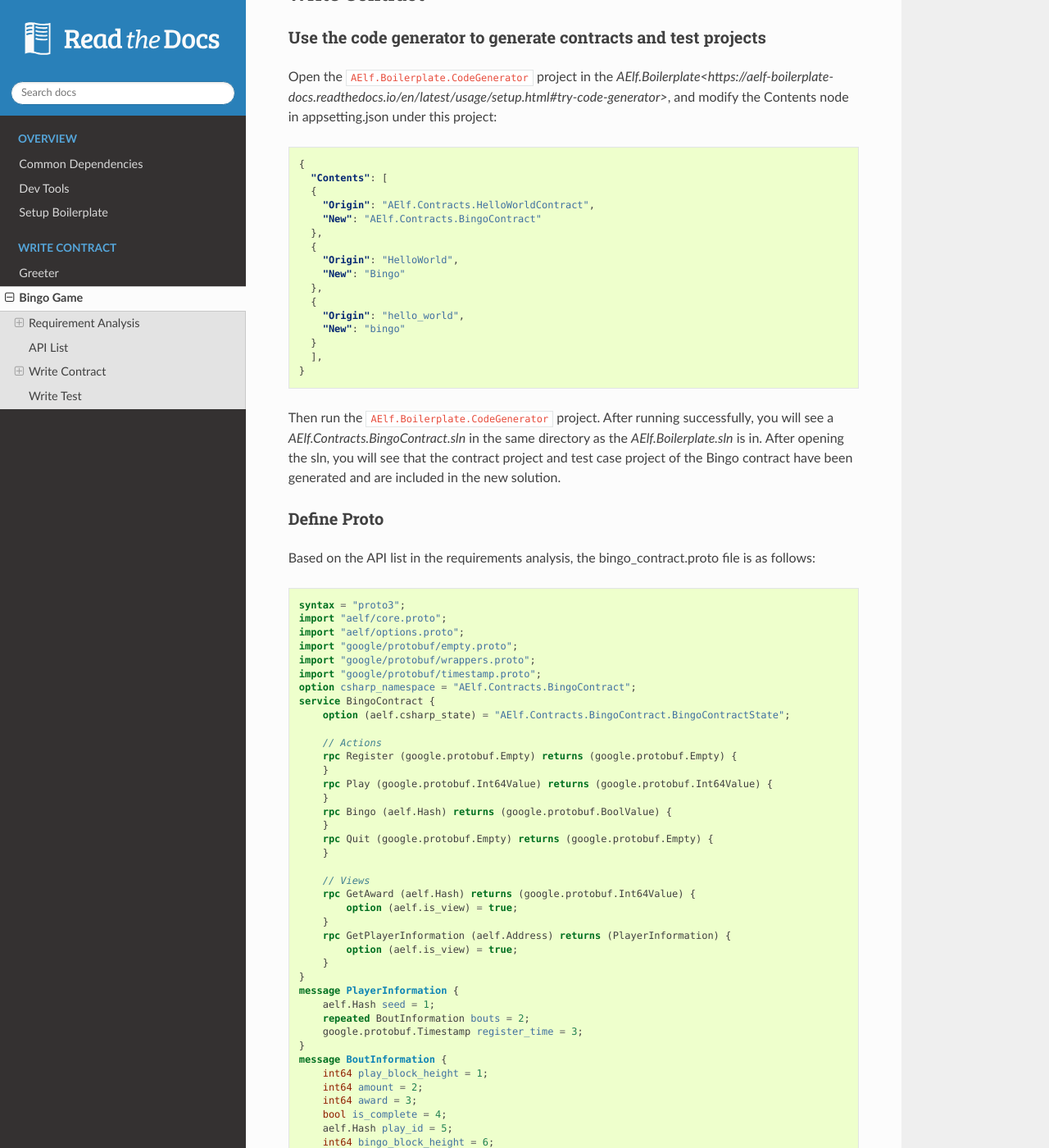
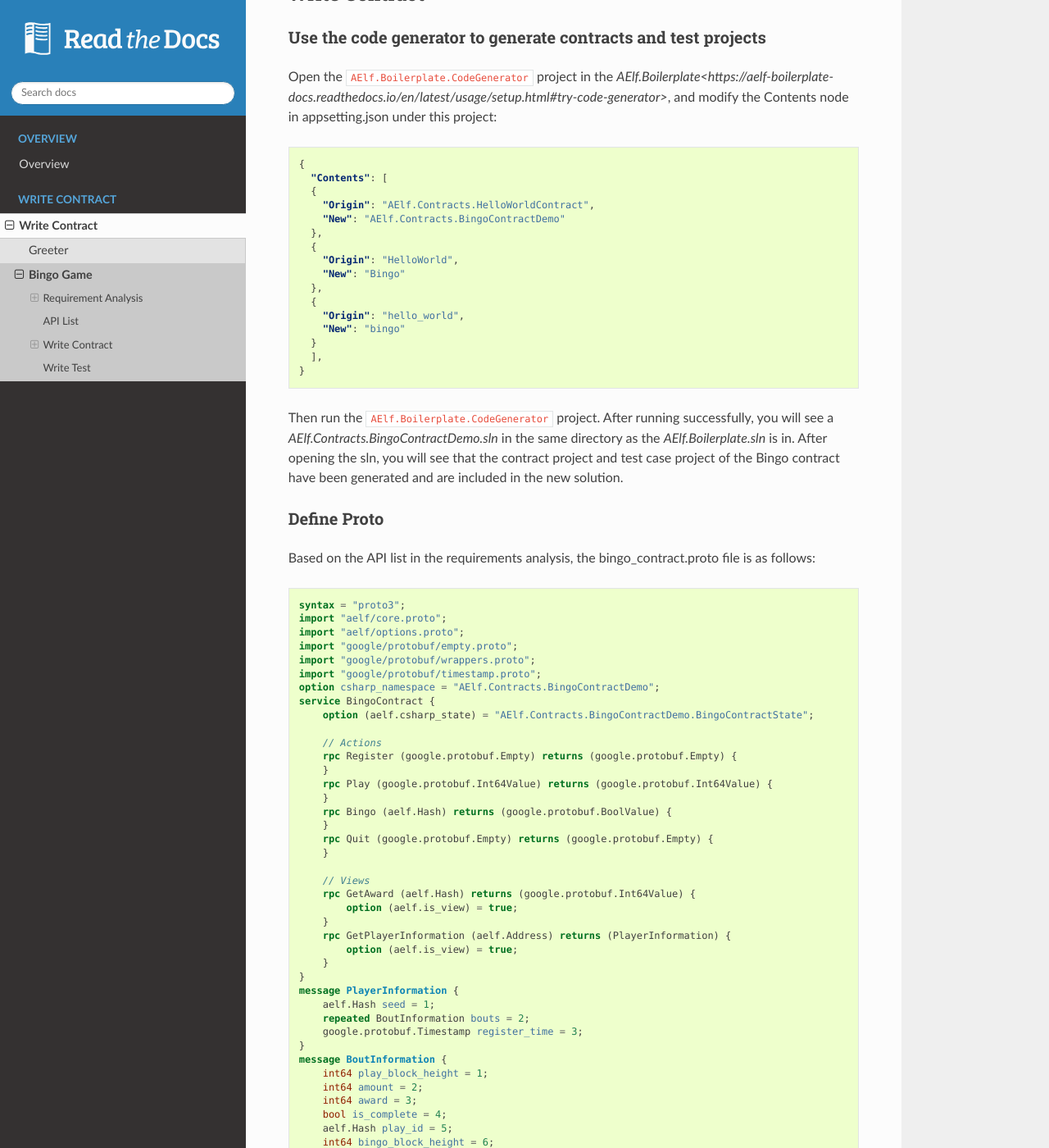
Before and after one commit to AElfProject/aelf-boilerplate, a Sphinx documentation site: the page built from docs/demo/bingo-game.rst, in a window 1280 px wide and 1400 px high, scrolled down 1412 px. Shown: the whole window at 82% size. Built offline with Sphinx 7.4.7 and the Read the Docs theme 2.0.0, drawn with Linux system fonts in a browser that asks for light colours; some of the changed text lies outside the part shown.

Commit message:
Improve contract demo docs.

```diff
--- a/docs/demo/bingo-game.rst
+++ b/docs/demo/bingo-game.rst
@@ -91,7 +91,7 @@
      "Contents": [
      {
        "Origin": "AElf.Contracts.HelloWorldContract",
-       "New": "AElf.Contracts.BingoContract"
+       "New": "AElf.Contracts.BingoContractDemo"
      },
      {
        "Origin": "HelloWorld",
@@ -105,7 +105,7 @@
    }
 
 Then run the ``AElf.Boilerplate.CodeGenerator`` project. After running
-successfully, you will see a `AElf.Contracts.BingoContract.sln` in the
+successfully, you will see a `AElf.Contracts.BingoContractDemo.sln` in the
 same directory as the `AElf.Boilerplate.sln` is in. After opening the sln,
 you will see that the contract project and test case project of the
 Bingo contract have been generated and are included in the new solution.
@@ -124,9 +124,9 @@
    import "google/protobuf/empty.proto";
    import "google/protobuf/wrappers.proto";
    import "google/protobuf/timestamp.proto";
-   option csharp_namespace = "AElf.Contracts.BingoContract";
+   option csharp_namespace = "AElf.Contracts.BingoContractDemo";
    service BingoContract {
-       option (aelf.csharp_state) = "AElf.Contracts.BingoContract.BingoContractState";
+       option (aelf.csharp_state) = "AElf.Contracts.BingoContractDemo.BingoContractState";
 
        // Actions
        rpc Register (google.protobuf.Empty) returns (google.protobuf.Empty) {
--- a/docs/demo/index.rst
+++ b/docs/demo/index.rst
@@ -1,3 +1,6 @@
+Write Contract
+--------------
+
 .. toctree::
    :caption: Write Contract
 
--- a/docs/overview/index.rst
+++ b/docs/overview/index.rst
@@ -1,3 +1,6 @@
+Overview
+--------
+
 .. toctree::
 
    Common Dependencies <dependencies>
```
Also changed, not shown: other parts of docs/demo/bingo-game.rst (+3 -3 lines), docs/demo/greeter.md (+1 -1 lines).
